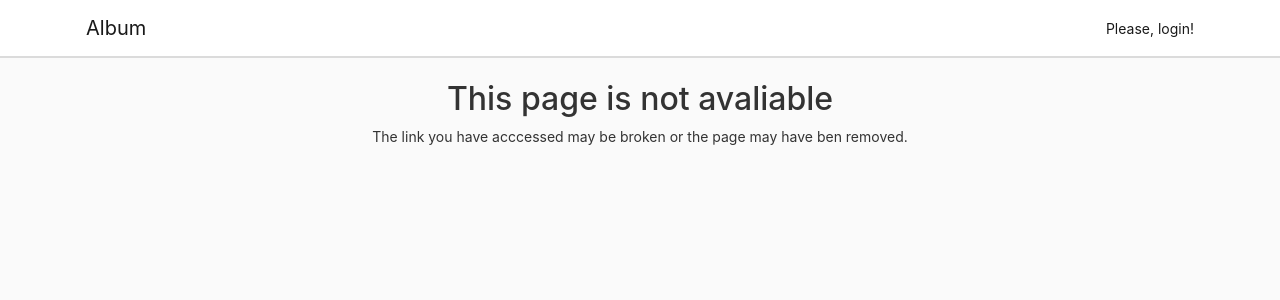
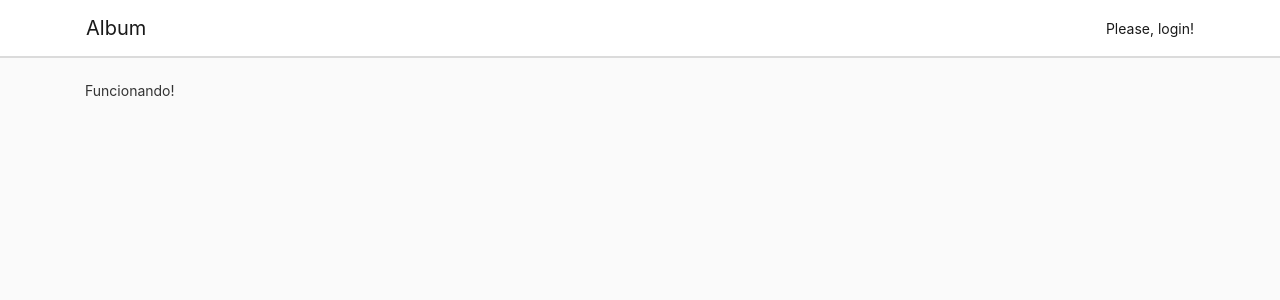
Before and after one commit to rafaelmonteiro20/album, an Angular app in the folder ngapp/: page /p/add in a window 1280 px wide. Shown: the top 300 px of the page. Built offline with nearby package versions, Linux system fonts and the light colour scheme.

Commit message:
Criando componente para adicionar nova foto

```diff
--- a/ngapp/src/app/app.routing.module.ts
+++ b/ngapp/src/app/app.routing.module.ts
@@ -7,6 +7,7 @@ import { PhotoListResolver } from './photos/photo-list/photo-list.resolver';
 import { SignInComponent } from './home/signin/signin.component';
 import { SignUpComponent } from './home/signup/signup.component';
 import { AuthGuard } from './core/auth/auth.guard';
+import { PhotoFormComponent } from './photos/photo-form/photo-form.component';
 
 const routes: Routes = [
     {
@@ -26,6 +27,10 @@ const routes: Routes = [
         }
     },
     {
+        path: 'p/add',
+        component: PhotoFormComponent
+    },
+    {
         path: '**',
         component: NotFoundComponent
     }
--- /dev/null
+++ b/ngapp/src/app/photos/photo-form/photo-form.component.html
@@ -0,0 +1,3 @@
+<p>
+    Funcionando!
+</p>
--- a/ngapp/src/app/photos/photos.module.ts
+++ b/ngapp/src/app/photos/photos.module.ts
@@ -2,11 +2,13 @@ import { NgModule } from '@angular/core';
 
 import { PhotoModule } from './photo/photo.module';
 import { PhotoListModule } from './photo-list/photo-list.module';
+import { PhotoFormModule } from './photo-form/photo-form.module';
 
 @NgModule({
     imports: [
         PhotoModule,
-        PhotoListModule
+        PhotoListModule,
+        PhotoFormModule
     ]
 })
 export class PhotosModule { }
```
Also changed, not shown: ngapp/src/app/photos/photo-form/photo-form.component.ts (added, +8 -0 lines), ngapp/src/app/photos/photo-form/photo-form.module.ts (added, +17 -0 lines).
